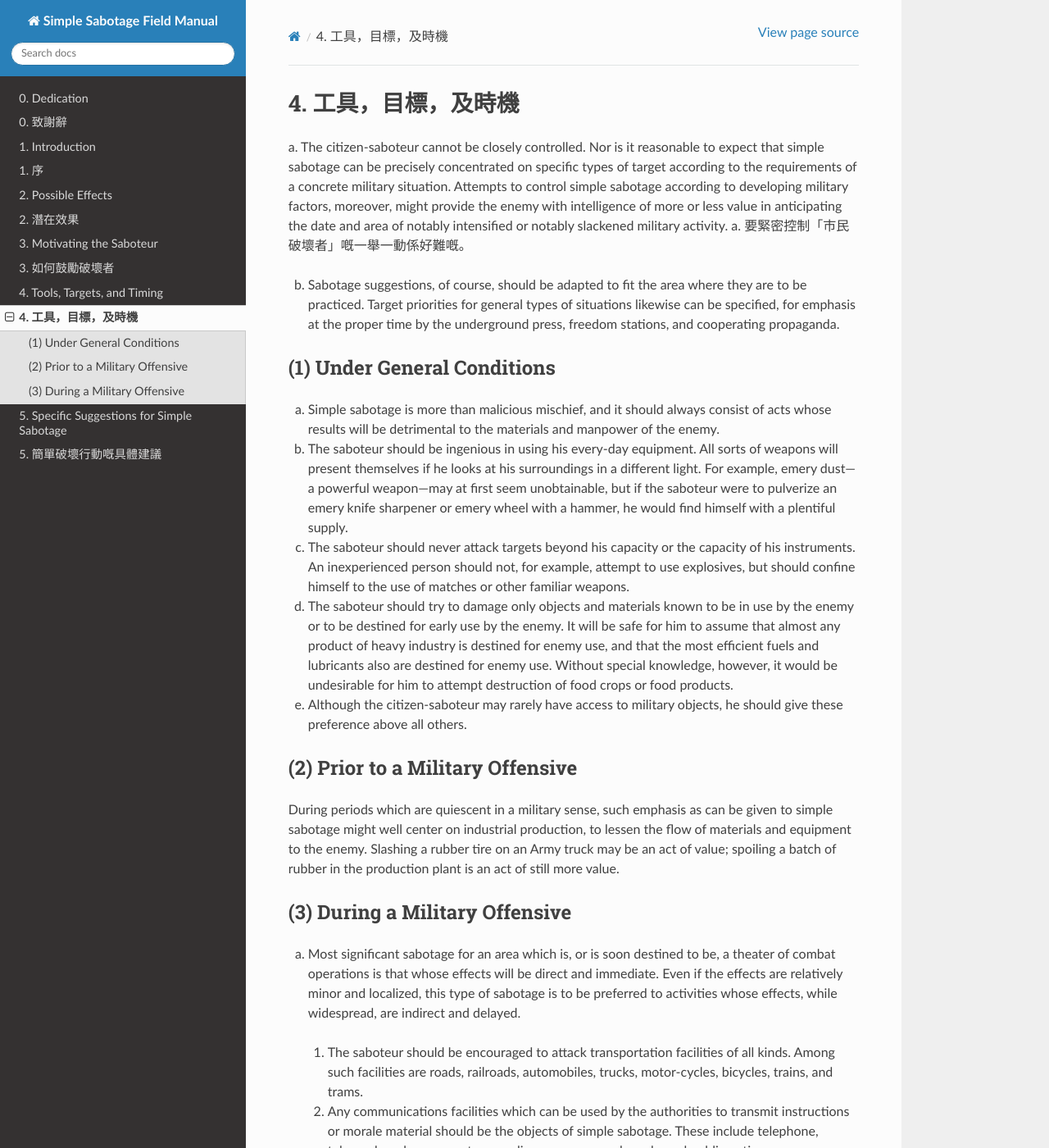
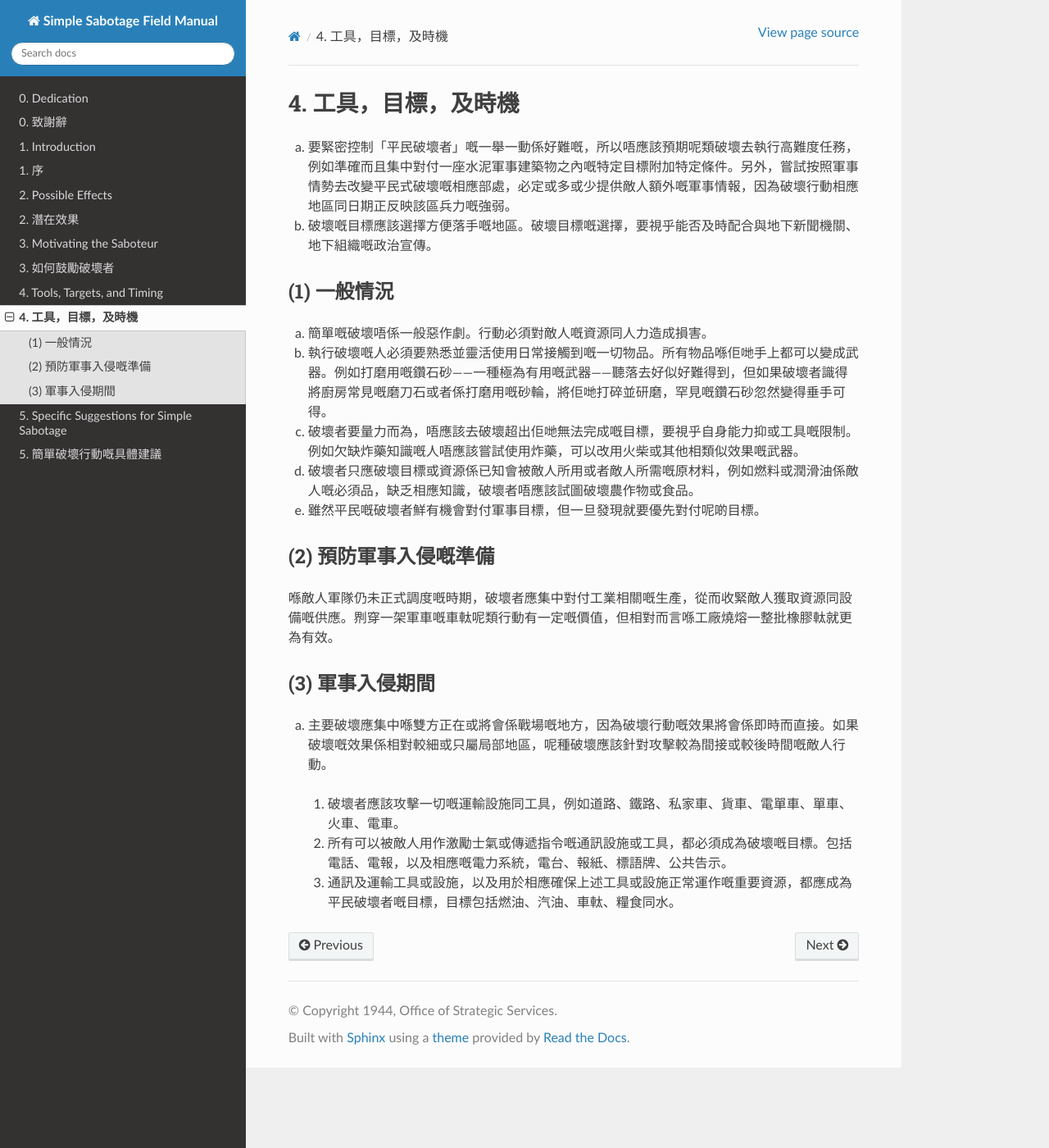
Before and after one commit to davidleehk/SimpleSabotageFieldManual-HK, a Sphinx documentation site: the page built from docs/source/4.ToolsTargetsTiming.zh-hk.rst, in a window 1280 px wide and 1400 px high. Shown: the whole window at 82% size. Built offline with Sphinx 7.4.7 and the Read the Docs theme 2.0.0, drawn with Linux system fonts in a browser that asks for light colours; some of the changed text lies outside the part shown.

Commit message:
Update translation

```diff
--- a/docs/source/4.ToolsTargetsTiming.zh-hk.rst
+++ b/docs/source/4.ToolsTargetsTiming.zh-hk.rst
@@ -1,36 +1,35 @@
 4. 工具，目標，及時機
 =============================
 
-a. The citizen-saboteur cannot be closely controlled. Nor is it reasonable to expect that simple sabotage can be precisely concentrated on specific types of target according to the requirements of a concrete military situation. Attempts to control simple sabotage according to developing military factors, moreover, might provide the enemy with intelligence of more or less value in anticipating the date and area of notably intensified or notably slackened military activity.
-a. 要緊密控制「市民破壞者」嘅一舉一動係好難嘅。
+a. 要緊密控制「平民破壞者」嘅一舉一動係好難嘅，所以唔應該預期呢類破壞去執行高難度任務，例如準確而且集中對付一座水泥軍事建築物之內嘅特定目標附加特定條件。另外，嘗試按照軍事情勢去改變平民式破壞嘅相應部處，必定或多或少提供敵人額外嘅軍事情報，因為破壞行動相應地區同日期正反映該區兵力嘅強弱。
 
-b. Sabotage suggestions, of course, should be adapted to fit the area where they are to be practiced. Target priorities for general types of situations likewise can be specified, for emphasis at the proper time by the underground press, freedom stations, and cooperating propaganda.
+b. 破壞嘅目標應該選擇方便落手嘅地區。破壞目標嘅選擇，要視乎能否及時配合與地下新聞機關、地下組織嘅政治宣傳。
 
-(1) Under General Conditions
+(1) 一般情況
 ----------------------------
 
-(a) Simple sabotage is more than malicious mischief, and it should always consist of acts whose results will be detrimental to the materials and manpower of the enemy.
+(a) 簡單嘅破壞唔係一般惡作劇。行動必須對敵人嘅資源同人力造成損害。
 
-(b) The saboteur should be ingenious in using his every-day equipment. All sorts of weapons will present themselves if he looks at his surroundings in a different light. For example, emery dust—a powerful weapon—may at first seem unobtainable, but if the saboteur were to pulverize an emery knife sharpener or emery wheel with a hammer, he would find himself with a plentiful supply.
+(b) 執行破壞嘅人必須要熟悉並靈活使用日常接觸到嘅一切物品。所有物品喺佢哋手上都可以變成武器。例如打磨用嘅鑽石砂——一種極為有用嘅武器——聽落去好似好難得到，但如果破壞者識得將廚房常見嘅磨刀石或者係打磨用嘅砂輪，將佢哋打碎並研磨，罕見嘅鑽石砂忽然變得垂手可得。
 
-(c) The saboteur should never attack targets beyond his capacity or the capacity of his instruments. An inexperienced person should not, for example, attempt to use explosives, but should confine himself to the use of matches or other familiar weapons.
+(c) 破壞者要量力而為，唔應該去破壞超出佢哋無法完成嘅目標，要視乎自身能力抑或工具嘅限制。例如欠缺炸藥知識嘅人唔應該嘗試使用炸藥，可以改用火柴或其他相類似效果嘅武器。
 
-(d) The saboteur should try to damage only objects and materials known to be in use by the enemy or to be destined for early use by the enemy. It will be safe for him to assume that almost any product of heavy industry is destined for enemy use, and that the most efficient fuels and lubricants also are destined for enemy use. Without special knowledge, however, it would be undesirable for him to attempt destruction of food crops or food products.
+(d) 破壞者只應破壞目標或資源係已知會被敵人所用或者敵人所需嘅原材料，例如燃料或潤滑油係敵人嘅必須品，缺乏相應知識，破壞者唔應該試圖破壞農作物或食品。
 
-(e) Although the citizen-saboteur may rarely have access to military objects, he should give these preference above all others.
+(e) 雖然平民嘅破壞者鮮有機會對付軍事目標，但一旦發現就要優先對付呢啲目標。
 
-(2) Prior to a Military Offensive
+(2) 預防軍事入侵嘅準備
 ---------------------------------
 
-During periods which are quiescent in a military sense, such emphasis as can be given to simple sabotage might well center on industrial production, to lessen the flow of materials and equipment to the enemy. Slashing a rubber tire on an Army truck may be an act of value; spoiling a batch of rubber in the production plant is an act of still more value.
+喺敵人軍隊仍未正式調度嘅時期，破壞者應集中對付工業相關嘅生產，從而收緊敵人獲取資源同設備嘅供應。𠝹穿一架軍車嘅車軚呢類行動有一定嘅價值，但相對而言喺工廠燒熔一整批橡膠軚就更為有效。
 
-(3) During a Military Offensive
+(3) 軍事入侵期間
 -------------------------------
 
-(a) Most significant sabotage for an area which is, or is soon destined to be, a theater of combat operations is that whose effects will be direct and immediate. Even if the effects are relatively minor and localized, this type of sabotage is to be preferred to activities whose effects, while widespread, are indirect and delayed.
+(a) 主要破壞應集中喺雙方正在或將會係戰場嘅地方，因為破壞行動嘅效果將會係即時而直接。如果破壞嘅效果係相對較細或只屬局部地區，呢種破壞應該針對攻擊較為間接或較後時間嘅敵人行動。
 
-  (1) The saboteur should be encouraged to attack transportation facilities of all kinds. Among such facilities are roads, railroads, automobiles, trucks, motor-cycles, bicycles, trains, and trams.
+  (1) 破壞者應該攻擊一切嘅運輸設施同工具，例如道路、鐵路、私家車、貨車、電單車、單車、火車、電車。
 
-  (2) Any communications facilities which can be used by the authorities to transmit instructions or morale material should be the objects of simple sabotage. These include telephone, telegraph and power systems, radio, newspapers, placards, and public notices.
+  (2) 所有可以被敵人用作激勵士氣或傳遞指令嘅通訊設施或工具，都必須成為破壞嘅目標。包括電話、電報，以及相應嘅電力系統，電台、報紙、標語牌、公共告示。
 
-  (3) Critical materials, valuable in themselves or necessary to the efficient functioning of transportation and communication, also should become targets for the citizen-saboteur. These may include oil, gasoline, tires, food, and water.
+  (3) 通訊及運輸工具或設施，以及用於相應確保上述工具或設施正常運作嘅重要資源，都應成為平民破壞者嘅目標，目標包括燃油、汽油、車軚、糧食同水。
```
